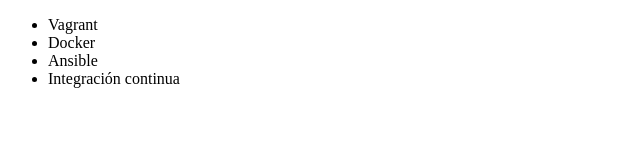
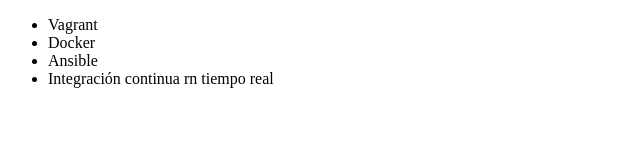
Before and after one commit to deplataj/alura-git, a plain HTML site: page index.html in a window 1280 px wide. Shown: the full height of the page, 0-640 px from the left. Drawn offline with Linux system fonts and the light colour scheme.

Commit message:
arreglado ultimo item de integracion continua

```diff
--- a/index.html
+++ b/index.html
@@ -9,7 +9,7 @@
          <li> Vagrant </li>
          <li> Docker </li>
          <li> Ansible </li>
-         <li> Integración continua </li>
+         <li> Integración continua rn tiempo real </li>
      </ul>
 </body>
 </html>
```
